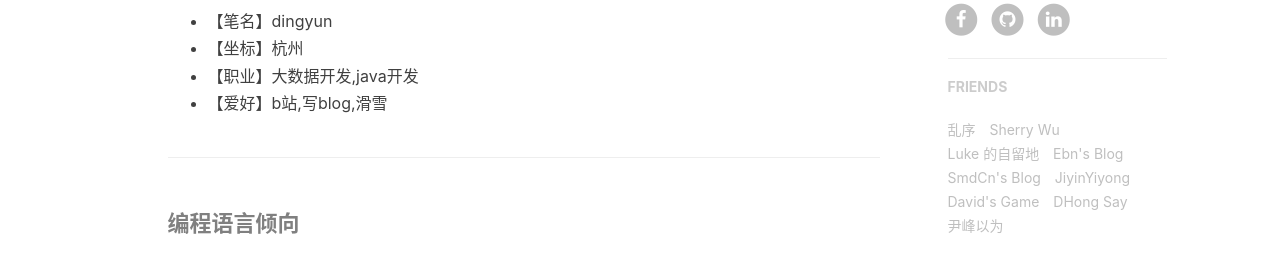
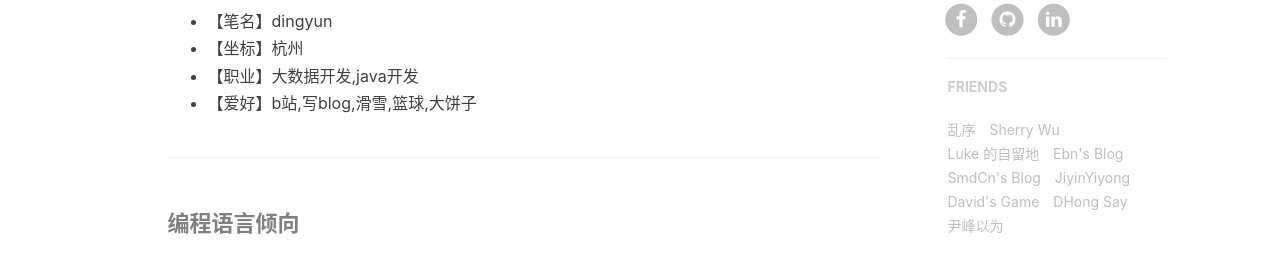
Before and after one commit to githubdingyun/githubdingyun.github.io, a Jekyll site: the page built from about.html, in a window 1280 px wide. Shown: the part 990-1258 px from the top of the page. Built offline with Jekyll 4.4.1, drawn with Linux system fonts in a browser that asks for light colours; nearby versions of some CDN libraries; comment, search, counter and statistics services are not loaded.

Commit message:
修改个人简介

```diff
--- a/_includes/about/zh.md
+++ b/_includes/about/zh.md
@@ -16,7 +16,7 @@ Hi ! 我是定陨，一名大数据/java开发工程师
 * 【笔名】dingyun
 * 【坐标】杭州
 * 【职业】大数据开发,java开发
-* 【爱好】b站,写blog,滑雪
+* 【爱好】b站,写blog,滑雪,篮球,大饼子
 
 ----------------------------------------------------------------
 
```
Also changed, not shown: _includes/about/en.md (+1 -1 lines).
